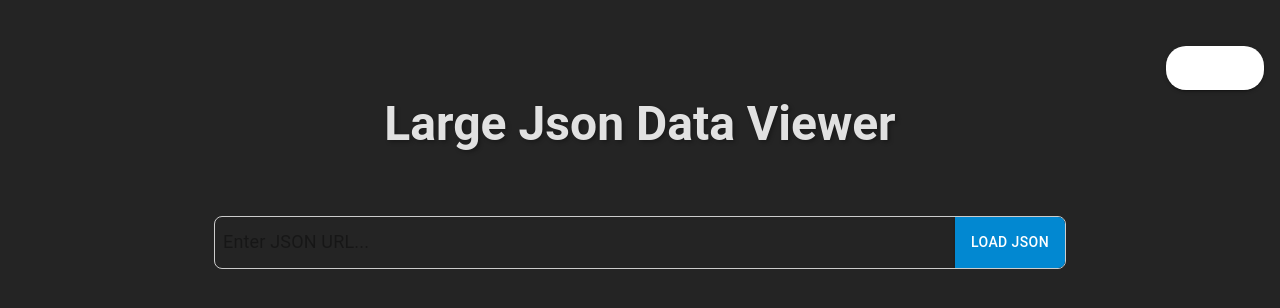
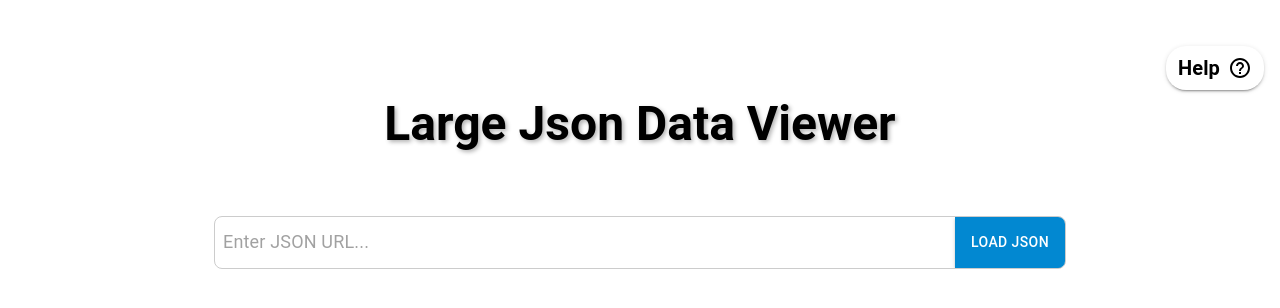
Before and after one commit to saima-khan1/large-json-handler, a React (Vite) app in the folder client/: page / in a window 1280 px wide. Shown: the top 308 px of the page. Built offline with nearby package versions, Linux system fonts and the light colour scheme; no server answers.

Commit message:
fixed backround

```diff
--- a/client/src/index.css
+++ b/client/src/index.css
@@ -3,9 +3,9 @@
   line-height: 1.5;
   font-weight: 400;
 
-  color-scheme: light dark;
+  /* color-scheme: light dark;
   color: rgba(255, 255, 255, 0.87);
-  background-color: #242424;
+  background-color: #242424; */
 
   font-synthesis: none;
   text-rendering: optimizeLegibility;
```
